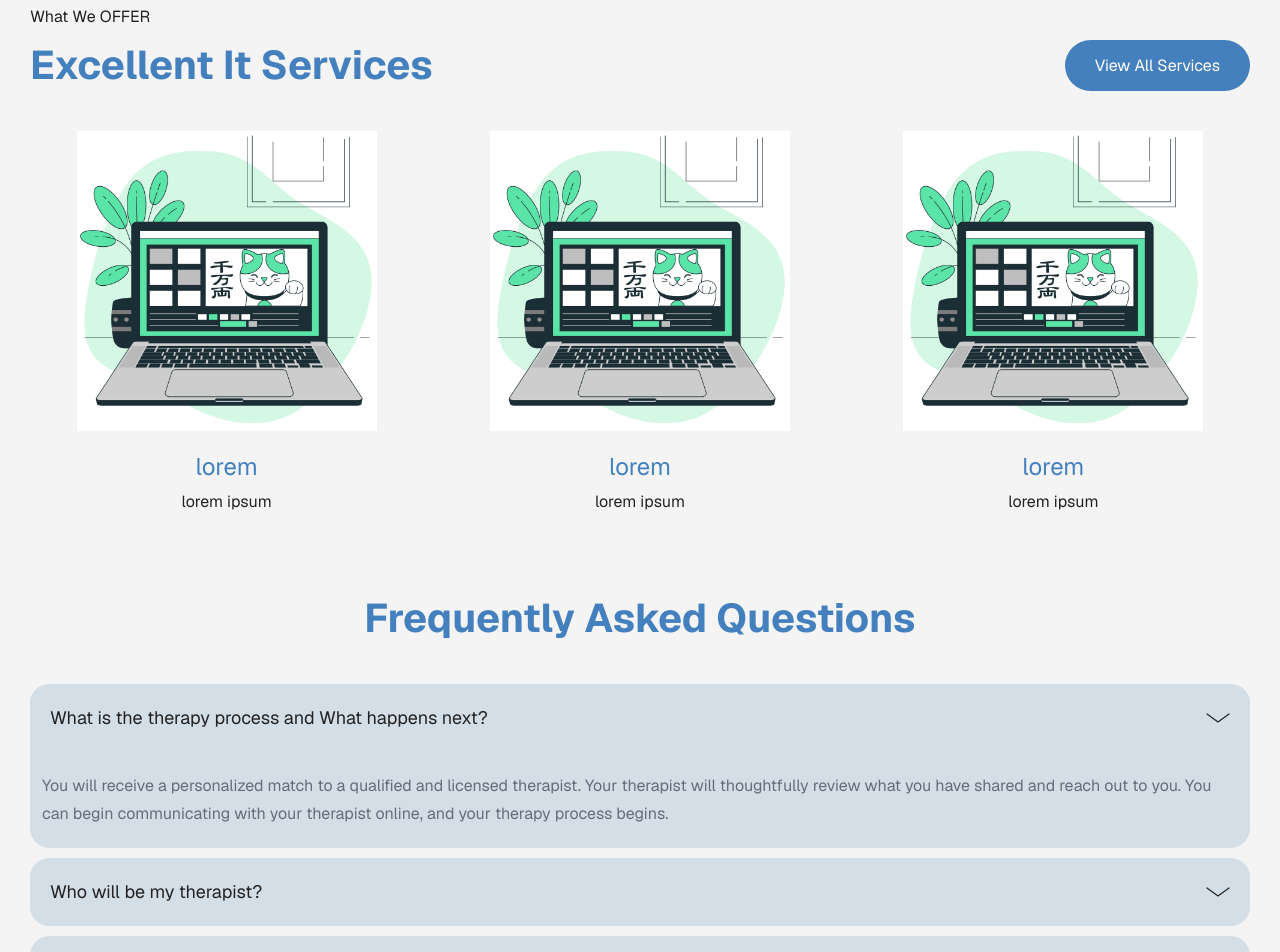
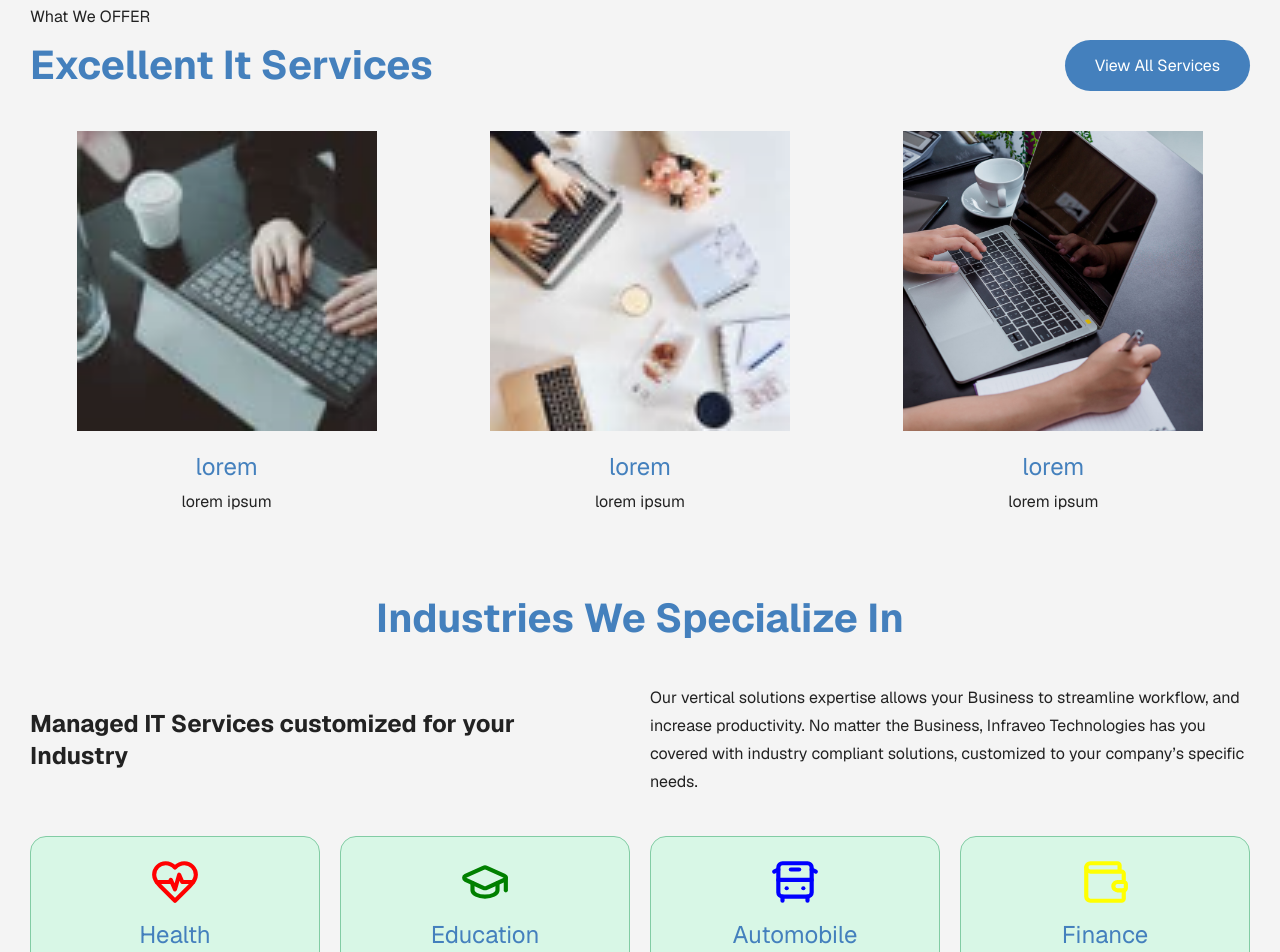
Before and after one commit to HumanshiJangra/tech-hungers, a Next.js app: page / in a window 1280 px wide. Shown: the part 1340-2292 px from the top of the page. Built offline with nearby package versions, Linux system fonts and the light colour scheme.

Commit message:
dfsgfdgd

```diff
--- a/src/app/components/Industries.tsx
+++ b/src/app/components/Industries.tsx
@@ -1,11 +1,33 @@
+import { BusFront, GraduationCap, HeartPulse, Wallet } from 'lucide-react';
 import React from 'react';
 
 const Industries = () => {
+  const industry = [
+    {id: 1 , name: 'Health', description: 'Scalable, secure and device agnostic service', icon: <HeartPulse width={50} height={50} color='red'/>},
+    {id: 2 , name: 'Education', description: 'A digital solution for your educational institution', icon: <GraduationCap width={50} height={50} color='green'/>},
+    {id: 3 , name: 'Automobile', description: 'Delivering real-time actionable and accurate data', icon: <BusFront width={50} height={50} color='blue'/>},
+    {id: 4 , name: 'Finance', description: 'Increased efficiency and fast decision for an enterprise', icon: <Wallet width={50} height={50} color='yellow'/>},
+  ]
   return (
-    <div>
+    <div className='py-10'>
       <div className='container'>
-        <div className='grid pt-10 gap-10 items-center lg:grid-cols-[minmax(0,_5fr)_minmax(0,_7fr)]'>
-
+        <h2 className='heading-h2 text-center '>Industries We Specialize In</h2>
+        <div className='grid grid-cols-2 gap-5 items-center my-10 '>
+          <h3 className='font-bold text-2xl max-w-[500px] '>Managed IT Services customized for your Industry</h3>
+          <p className='leading-7 '>Our vertical solutions expertise allows your Business to streamline workflow, and increase productivity. No matter the Business, Infraveo Technologies has you covered with industry compliant solutions, customized to your company’s specific needs.</p>
+        </div>
+        <div>
+          <div className='grid grid-cols-4 gap-5'>
+            {industry.map((item) => (
+              <div key={item.id} className='text-center rounded-2xl bg-[#d8f7e6] border border-[#82cca4] py-5 px-8 '>
+                 <div className="flex justify-center">{item.icon}</div>
+                <div>
+                  <h3 className='text-2xl color-blue mt-3 mb-2'>{item.name}</h3>
+                  <p>{item.description}</p>
+                </div>
+              </div>
+            ))}
+          </div>
         </div>
       </div>
     </div>
--- a/src/app/components/Services.tsx
+++ b/src/app/components/Services.tsx
@@ -1,13 +1,16 @@
 import * as React from 'react';
 import Image from 'next/image';
 import laptop from "@/assets/images/laptop.jpg";
+import image1 from '@/assets/images/bg.png';
+import image2 from '@/assets/images/img1.png';
+import image3 from '@/assets/images/img2.jpg';
 import Link from 'next/link';
 
  const Services = ()=> {
  const service = [
-    { id: 1, title: "lorem", subtitle: "lorem ipsum", image: laptop },
-    { id: 2, title: "lorem", subtitle: "lorem ipsum", image: laptop },
-    { id: 3, title: "lorem", subtitle: "lorem ipsum", image: laptop },
+    { id: 1, title: "lorem", subtitle: "lorem ipsum", image: image1 },
+    { id: 2, title: "lorem", subtitle: "lorem ipsum", image: image2 },
+    { id: 3, title: "lorem", subtitle: "lorem ipsum", image: image3 },
   ];
   return (
     <div className="py-[40px] ">
@@ -26,8 +29,8 @@ import Link from 'next/link';
               src={item.image}
               alt={item.title}
               width={300}
-              height={200}
-              className="mx-auto "
+              height={300}
+              className="mx-auto aspect-square object-cover "
             />
             <h3 className="text-2xl color-blue mt-5 mb-2">{item.title}</h3>
             <p className="text-[#222222] max-w-[220px] mx-auto ">
--- a/src/app/page.tsx
+++ b/src/app/page.tsx
@@ -8,6 +8,7 @@ import Marquee from "react-fast-marquee";
 import FAQ from "./components/FAQ";
 import Services from "./components/Services";
 import Technologies from "./components/Technologies";
+import Industries from "./components/Industries";
 
 
 export default function Home() {
@@ -68,6 +69,7 @@ export default function Home() {
       </div>
     <Technologies/>
     <Services/>
+    <Industries/>
     <FAQ/>
     <Contact />
     </div>
```
